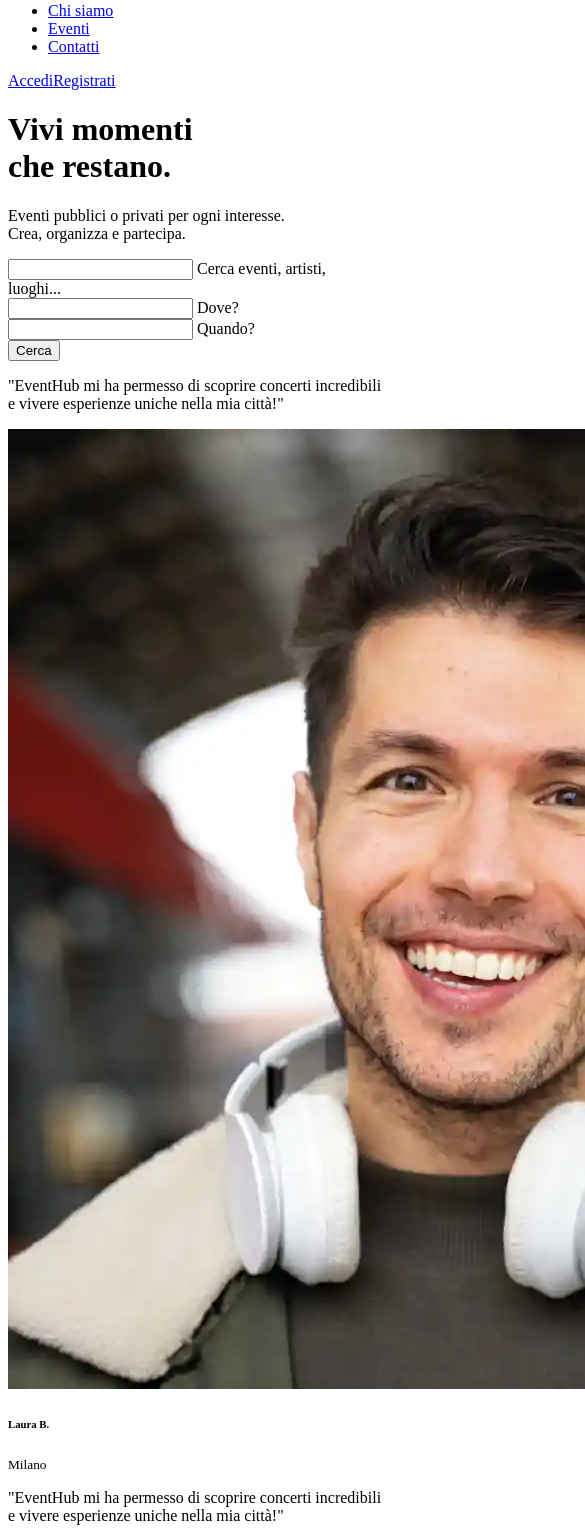
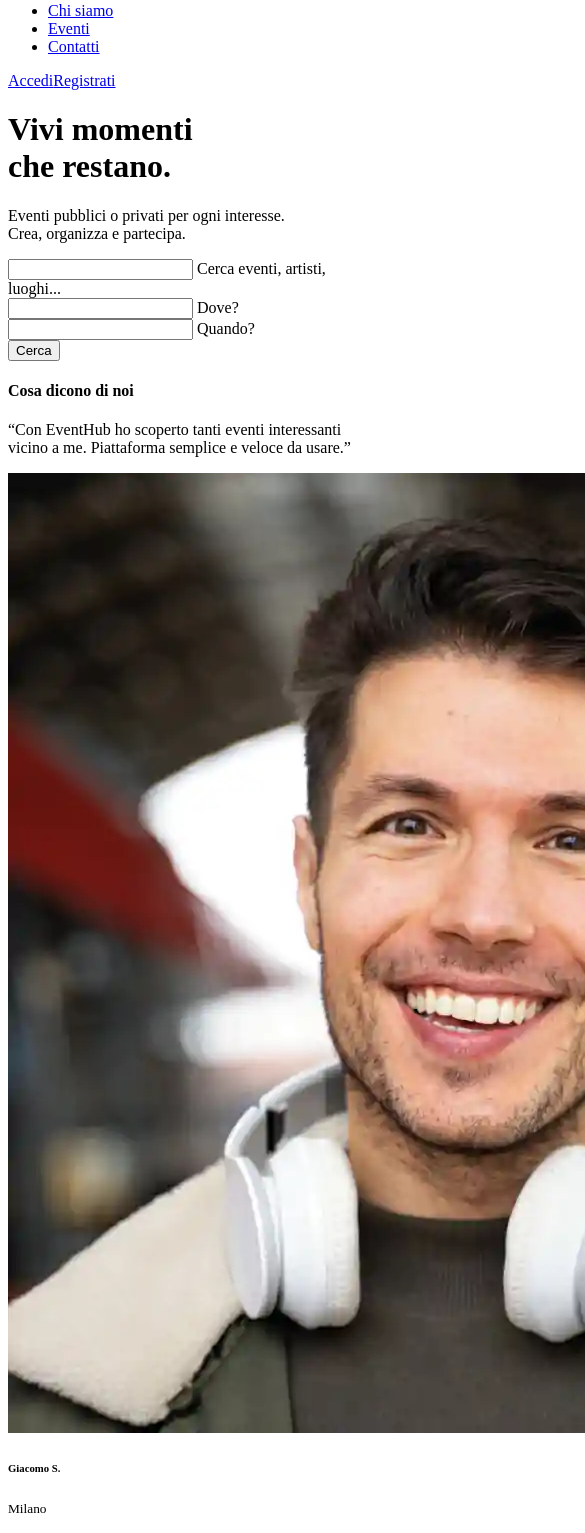
Before and after one commit to joxDev12/bw2-team2, a React (Vite) app in the folder front/: page / in a window 390 px wide. Shown: the part 432-1965 px from the top of the page, 585 px wide, since content can reach past the window. Built offline with nearby package versions, Linux system fonts and the light colour scheme; no server answers.

Commit message:
fix feedback

```diff
--- a/front/src/components/CardFeedback.jsx
+++ b/front/src/components/CardFeedback.jsx
@@ -1,21 +1,24 @@
 import img1 from "../assets/img/1.webp";
+import img2 from "../assets/img/2.webp";
+import img3 from "../assets/img/3.webp";
+import img4 from "../assets/img/4.webp";
 
 function CardFeedback() {
     return (
         <>
+            <h4 className="text-center">Cosa dicono di noi</h4>
             <div className="col-12 col-md-6 col-lg-4">
                 <div className="feedback-card bg-danger h-100">
 
                     <p className="feedback-text">
-                        "EventHub mi ha permesso di scoprire concerti incredibili e vivere
-                        esperienze uniche nella mia città!"
+                        “Con EventHub ho scoperto tanti eventi interessanti vicino a me. Piattaforma semplice e veloce da usare.”
                     </p>
 
                     <div className="feedback-user">
                         <img src={img1} alt="Laura B." className="feedback-avatar" />
 
                         <div>
-                            <h6 className="mb-0 fw-bold">Laura B.</h6>
+                            <h6 className="mb-0 fw-bold">Giacomo S.</h6>
                             <small>Milano</small>
                         </div>
                     </div>
@@ -27,16 +30,15 @@ function CardFeedback() {
                 <div className="feedback-card bg-danger h-100">
 
                     <p className="feedback-text">
-                        "EventHub mi ha permesso di scoprire concerti incredibili e vivere
-                        esperienze uniche nella mia città!"
+                        “EventHub ha una grafica moderna e permette di trovare eventi in pochi clic.”
                     </p>
 
                     <div className="feedback-user">
-                        <img src={img1} alt="Laura B." className="feedback-avatar" />
+                        <img src={img2} alt="Marco R." className="feedback-avatar" />
 
                         <div>
-                            <h6 className="mb-0 fw-bold">Laura B.</h6>
-                            <small>Milano</small>
+                            <h6 className="mb-0 fw-bold">Giulia R.</h6>
+                            <small>Roma</small>
                         </div>
                     </div>
 
@@ -47,16 +49,34 @@ function CardFeedback() {
                 <div className="feedback-card bg-danger h-100">
 
                     <p className="feedback-text">
-                        "EventHub mi ha permesso di scoprire concerti incredibili e vivere
-                        esperienze uniche nella mia città!"
+                        “Organizzare eventi su EventHub è stato davvero intuitivo. Ottima gestione dei partecipanti.”
                     </p>
 
                     <div className="feedback-user">
-                        <img src={img1} alt="Laura B." className="feedback-avatar" />
+                        <img src={img3} alt="Giulia M." className="feedback-avatar" />
 
                         <div>
-                            <h6 className="mb-0 fw-bold">Laura B.</h6>
-                            <small>Milano</small>
+                            <h6 className="mb-0 fw-bold">Marco M.</h6>
+                            <small>Napoli</small>
+                        </div>
+                    </div>
+
+                </div>
+            </div>
+
+            <div className="col-12 col-md-6 col-lg-4">
+                <div className="feedback-card bg-danger h-100">
+
+                    <p className="feedback-text">
+                        “Esperienza molto positiva con EventHub, sia come partecipante che come organizzatrice.”
+                    </p>
+
+                    <div className="feedback-user">
+                        <img src={img4} alt="Giulia M." className="feedback-avatar" />
+
+                        <div>
+                            <h6 className="mb-0 fw-bold">Simona B.</h6>
+                            <small>Palermo</small>
                         </div>
                     </div>
 
```
